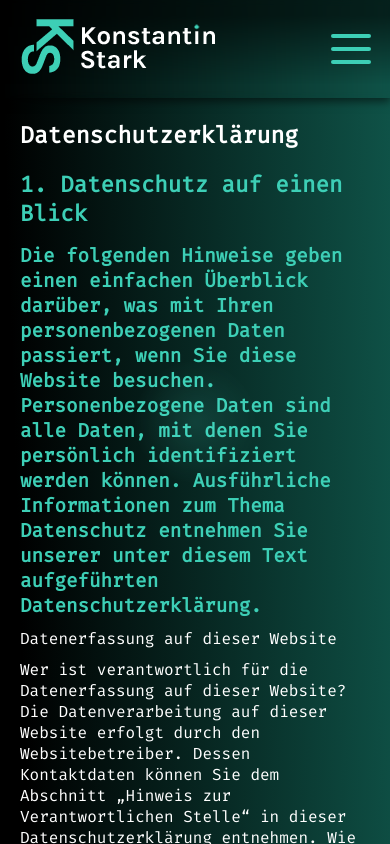
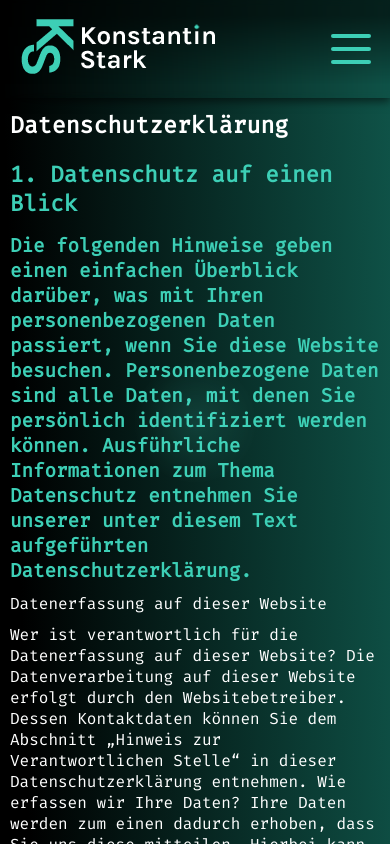
Before and after one commit to KonstantinStark/angular-portfolio, an Angular app: page /privacy-policy in a window 390 px wide. Shown: the top 844 px of the page. Built offline with nearby package versions, Linux system fonts and the light colour scheme.

Commit message:
responsiv

```diff
--- a/src/app/app.component.ts
+++ b/src/app/app.component.ts
@@ -6,7 +6,7 @@ import { FooterComponent } from "./shared/footer/footer.component";
 @Component({
   selector: 'app-root',
   standalone: true,
-  imports: [CommonModule, RouterOutlet, FooterComponent],
+  imports: [CommonModule, RouterOutlet],
   templateUrl: './app.component.html',
   styleUrl: './app.component.scss'
 })
--- a/src/app/main-content/contact/contact.component.scss
+++ b/src/app/main-content/contact/contact.component.scss
@@ -143,7 +143,6 @@ input[type="checkbox"] {
 
 .button-container {
     display: flex;
-    gap: 30px;
     padding-top: 32px;
 
     .custom-button {
--- a/src/app/main-content/legal-notice/legal-notice.component.html
+++ b/src/app/main-content/legal-notice/legal-notice.component.html
@@ -1,6 +1,6 @@
 <app-navbar></app-navbar>
 <section>
-    <div>
+    <div class="legal-notice-container">
     <h3>Impressum</h3> <br>
         <address>
             Konstantin Stark<br />
--- a/src/app/main-content/legal-notice/legal-notice.component.scss
+++ b/src/app/main-content/legal-notice/legal-notice.component.scss
@@ -7,6 +7,10 @@ section {
     color: white;
     display: flex;
     align-items: center;
+}
+
+.legal-notice-container {
+max-width: 1440px;
 }
 
 h3 {
--- a/src/app/main-content/main-content.component.html
+++ b/src/app/main-content/main-content.component.html
@@ -2,5 +2,5 @@
 <app-about-me id="about-me"></app-about-me>
 <app-skill-set id="skills"></app-skill-set>
 <app-projects id="projects"></app-projects>
-<app-contact  id="contact"></app-contact>
+<app-contact id="contact"></app-contact>
 <app-footer></app-footer>
--- a/src/app/main-content/privacy-policy/privacy-policy.component.scss
+++ b/src/app/main-content/privacy-policy/privacy-policy.component.scss
@@ -1,19 +1,17 @@
 $green-color: #3dcfb6;
 
 section {
+    max-width: 1440px;
+    width: 100%;
     padding-top: 100px;
-    max-height: 2080vh;
-    max-width: 1440%;
-    width: 100%;
     font-family: 'FiraCode';
     color: white;
     display: flex;
+    justify-content: center;
 }
 
 .container {
-    margin: 0 auto;
-    padding: 20px;
-    min-width: 320px;
+    margin: 10px
 }
 
 h1 {
```
